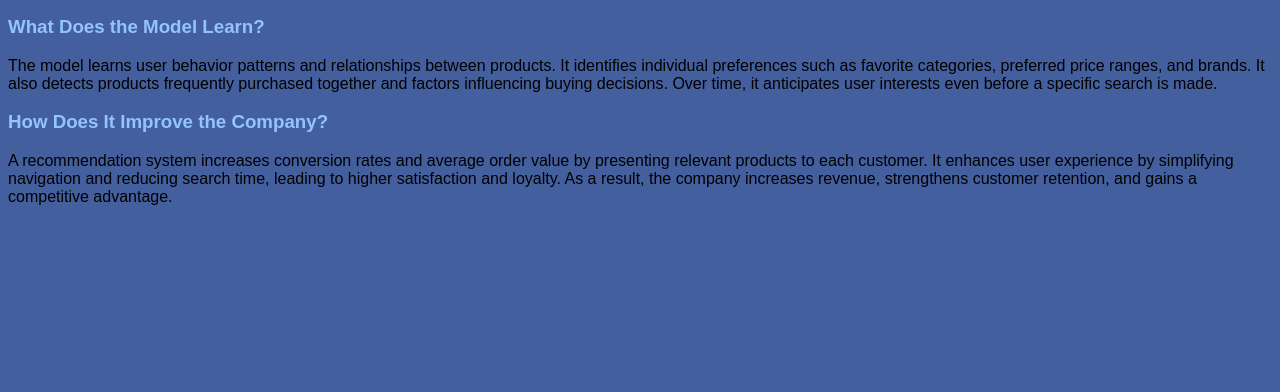
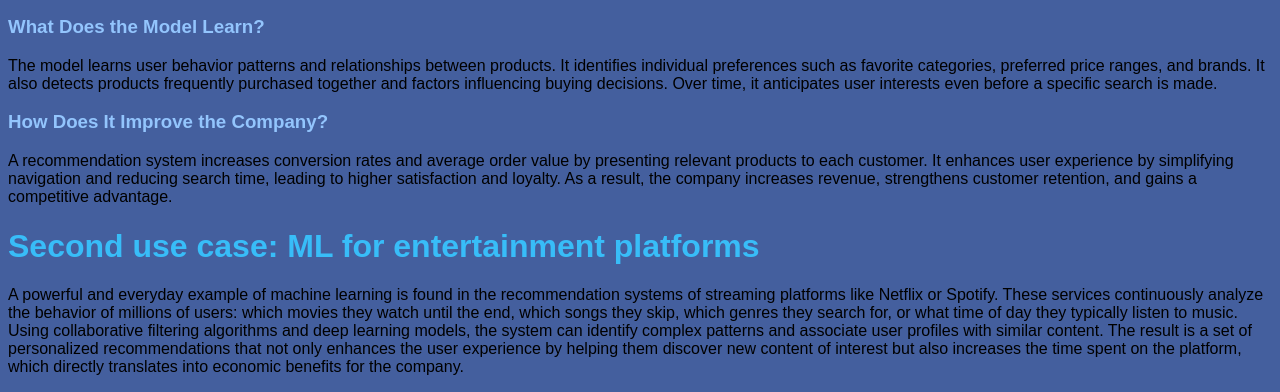
Before and after one commit to Juan-David-87/MACHINE_LEARNING, a Flask app: a page that uses templates/index.html in a window 1280 px wide. Shown: the part 880-1272 px from the top of the page. Before the commit the page ends 1085 px from the top, so only its background shows below. Run offline with Flask 3, Linux system fonts and the light colour scheme.

Commit message:
Se agrega el segundo caso de uso al index

```diff
--- a/templates/index.html
+++ b/templates/index.html
@@ -87,5 +87,7 @@
         leading to higher satisfaction and loyalty. As a result, the company increases revenue, strengthens
         customer retention, and gains a competitive advantage.
     </p>
+    <h1> Second use case: ML for entertainment platforms</h1>
+        <p>A powerful and everyday example of machine learning is found in the recommendation systems of streaming platforms like Netflix or Spotify. These services continuously analyze the behavior of millions of users: which movies they watch until the end, which songs they skip, which genres they search for, or what time of day they typically listen to music. Using collaborative filtering algorithms and deep learning models, the system can identify complex patterns and associate user profiles with similar content. The result is a set of personalized recommendations that not only enhances the user experience by helping them discover new content of interest but also increases the time spent on the platform, which directly translates into economic benefits for the company.</p>
 </body>
 </html>
```
